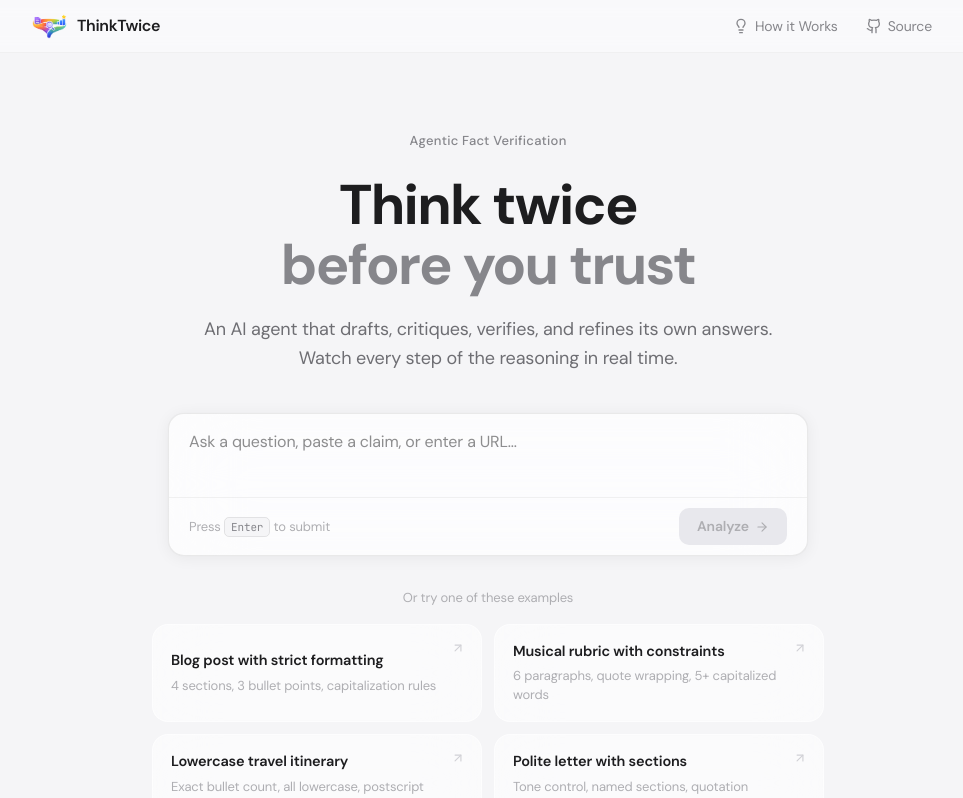
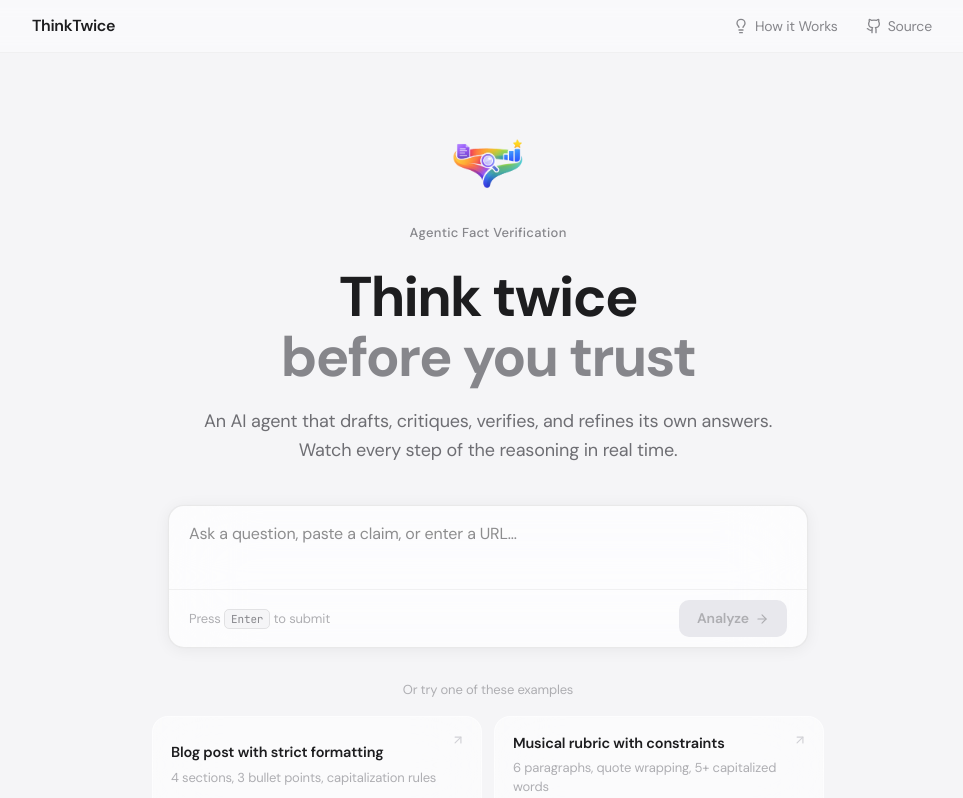
Before and after one commit to apattichis/thinktwice, a Next.js app in the folder frontend/: page / in a window 1280 px wide. Shown: the top 798 px of the page, without its empty margins (152-1115 px from the left). Built offline with nearby package versions, Linux system fonts and the light colour scheme; no server answers.

Commit message:
feat(frontend): move logo from header to hero section
Remove logo image from header (text-only now). Add logo as a 72px
centered image in the hero section above the tagline, with a spring
entrance animation.

```diff
--- a/frontend/src/app/page.tsx
+++ b/frontend/src/app/page.tsx
@@ -56,6 +56,24 @@ export default function Home() {
                 transition={{ duration: 0.35 }}
                 style={{ textAlign: "center", marginBottom: "40px", paddingTop: "48px" }}
               >
+                <motion.div
+                  initial={{ scale: 0.9, opacity: 0 }}
+                  animate={{ scale: 1, opacity: 1 }}
+                  transition={{ delay: 0.04, type: "spring", bounce: 0.2, duration: 0.5 }}
+                  style={{ marginBottom: "20px" }}
+                >
+                  <img
+                    src="/thinktwice-logo.png"
+                    alt="ThinkTwice"
+                    style={{
+                      width: "72px",
+                      height: "72px",
+                      objectFit: "contain",
+                      margin: "0 auto",
+                    }}
+                  />
+                </motion.div>
+
                 <motion.div
                   initial={{ scale: 0.95, opacity: 0 }}
                   animate={{ scale: 1, opacity: 1 }}
--- a/frontend/src/components/header.tsx
+++ b/frontend/src/components/header.tsx
@@ -25,20 +25,9 @@ export function Header({ showHowItWorks, onHowItWorks }: HeaderProps) {
       <div style={{ maxWidth: "960px", margin: "0 auto", padding: "0 24px" }}>
         <div style={{ display: "flex", height: "52px", alignItems: "center", justifyContent: "space-between" }}>
           {/* Logo */}
-          <div style={{ display: "flex", alignItems: "center", gap: "10px" }}>
-            <img
-              src="/thinktwice-logo.png"
-              alt="ThinkTwice"
-              style={{
-                width: "35px",
-                height: "35px",
-                objectFit: "contain",
-              }}
-            />
-            <span style={{ fontSize: "16px", fontWeight: 600, letterSpacing: "-0.02em", color: "#1d1d1f" }}>
-              ThinkTwice
-            </span>
-          </div>
+          <span style={{ fontSize: "16px", fontWeight: 600, letterSpacing: "-0.02em", color: "#1d1d1f" }}>
+            ThinkTwice
+          </span>
 
           {/* Nav */}
           <nav style={{ display: "flex", alignItems: "center", gap: "4px" }}>
```
